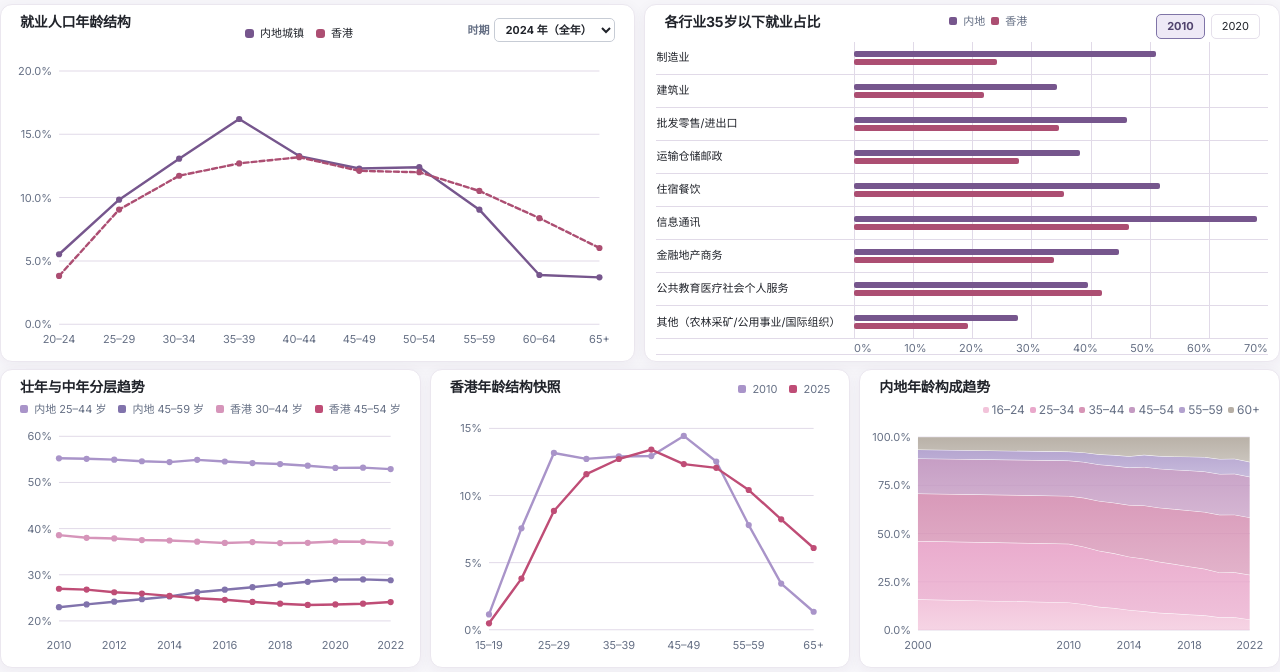
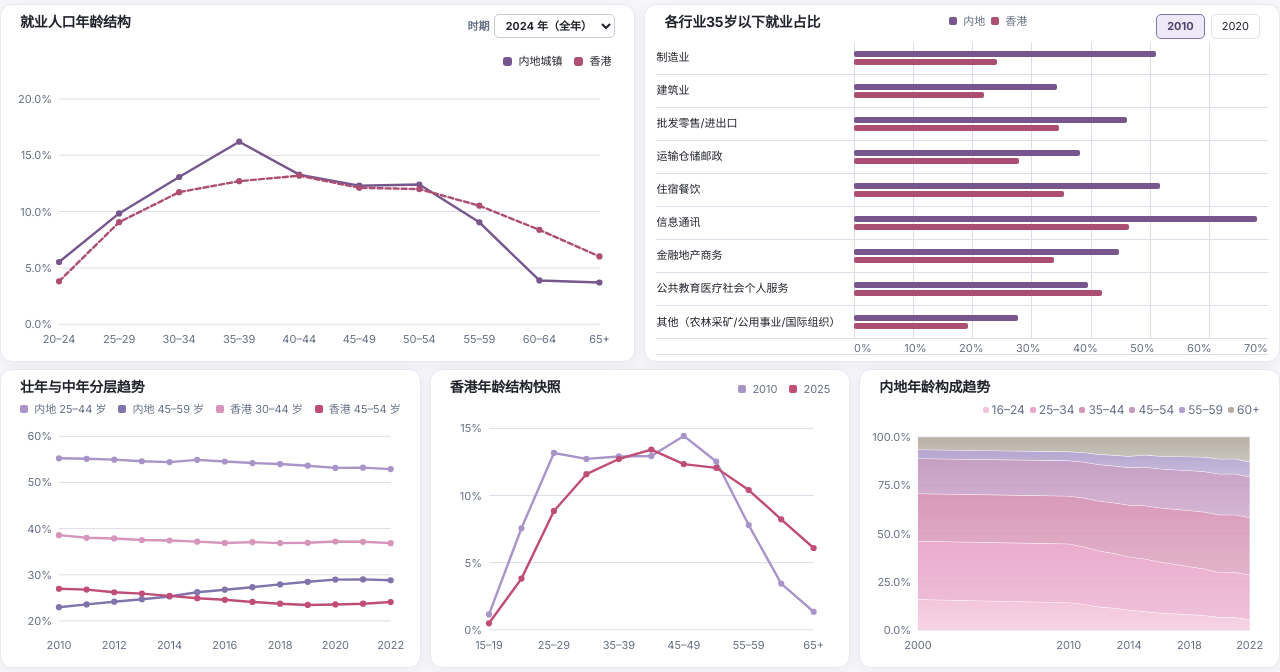
Before and after one commit to ketianli082-stack/hong-kong-job-market-explorer, a plain HTML site: page reference-markets/index.html in a window 1280 px wide. Shown: the part 128-800 px from the top of the page. Drawn offline with Linux system fonts and the light colour scheme.

Commit message:
Align market period control and legend in chart header

```diff
--- a/reference-markets/app.js
+++ b/reference-markets/app.js
@@ -311,8 +311,10 @@
       "Mainland figures after 2024 are projections. Hong Kong figures use employment counts for each period. Hover or focus a point to see all three periods. Select it to change the age band in the industry chart.")}</p>`;
     return marketFigure("ages",t("就业人口年龄结构","Employed population by age"),
       periodLabel,agePlot,ageCaption,
-      {key:filterLegend("marketRegion",regionEntries,state.marketRegion,"ages"),
-       control:select("workforcePeriod",t("时期","Period"),Object.keys(workforcePeriods()),key=>workforcePeriods()[key])});
+      {control:`<div class="age-period-tools">
+        ${select("workforcePeriod",t("时期","Period"),Object.keys(workforcePeriods()),key=>workforcePeriods()[key])}
+        ${filterLegend("marketRegion",regionEntries,state.marketRegion,"ages")}
+      </div>`});
   }
 
   function markets() {
--- a/reference-markets/index.html
+++ b/reference-markets/index.html
@@ -7,14 +7,14 @@
   <meta name="theme-color" content="#0d0c14">
   <title>毕业后，留在香港？｜香港就业市场探索器</title>
   <link rel="stylesheet" href="https://fonts.googleapis.com/css2?family=Inter:wght@400..800&amp;family=Manrope:wght@600..800&amp;display=swap">
-  <link rel="stylesheet" href="styles.css?v=hk-legend-baseline">
+  <link rel="stylesheet" href="styles.css?v=age-period-right">
   <script defer src="data/guide-data.js?v=redesign11"></script>
   <script defer src="data/workforce-age.js?v=redesign11"></script>
   <script defer src="language.js?v=redesign11"></script>
   <script defer src="theme.js?v=redesign11"></script>
   <script defer src="charts.js?v=hk-age-stroke"></script>
   <script defer src="pathway.js?v=redesign11"></script>
-  <script defer src="app.js?v=hk-age-online-colors"></script>
+  <script defer src="app.js?v=age-period-right"></script>
 <style>.topbar,.topline,.skip{display:none!important} .app{padding-top:0!important} main{padding-top:12px!important}</style></head>
 <body>
   <a class="skip" id="skip-link" href="#content">跳至图表</a>
--- a/reference-markets/styles.css
+++ b/reference-markets/styles.css
@@ -926,3 +926,6 @@ circle.market-age-picked { stroke:#fff; stroke-width:1.4; r:4.8px; }
 #age-trends .trend-legend {justify-content:flex-end; margin-inline-start:auto;}
 
 #content #hk-snapshot .market-heading {align-items:flex-end;}
+
+#ages .age-period-tools {display:flex; flex-direction:column; align-items:flex-end; gap:4px; margin-inline-start:auto;}
+#ages .age-period-tools .field, #ages .age-period-tools .legend {margin-top:0;}
```
Also changed, not shown: index.html (+1 -1 lines).
